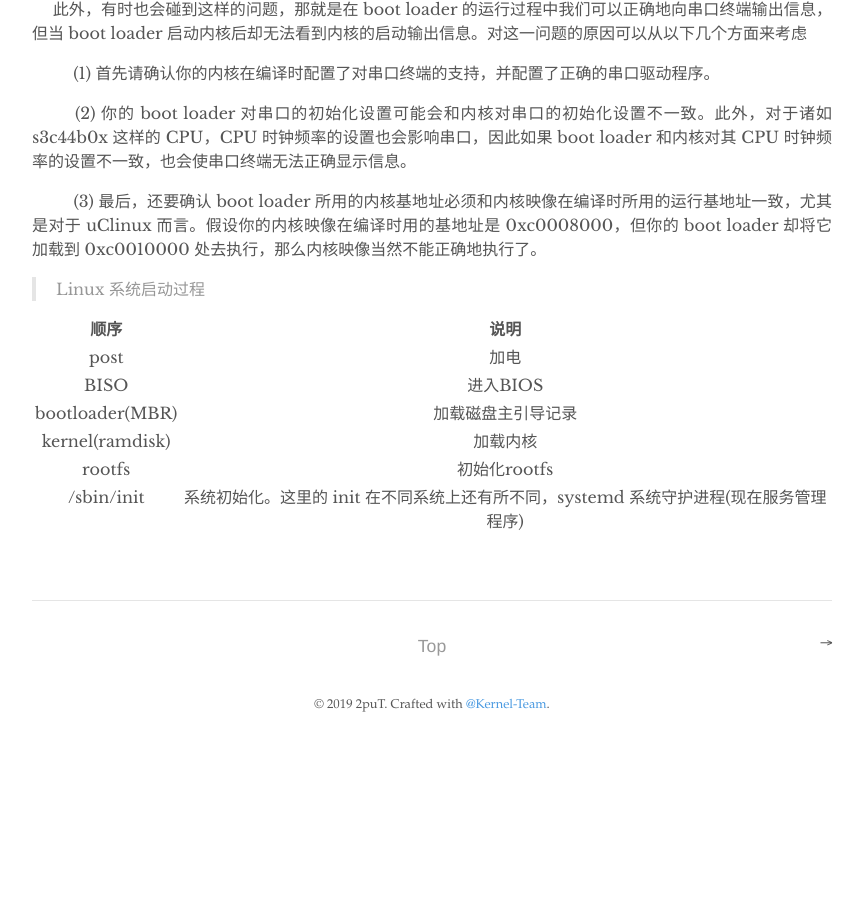
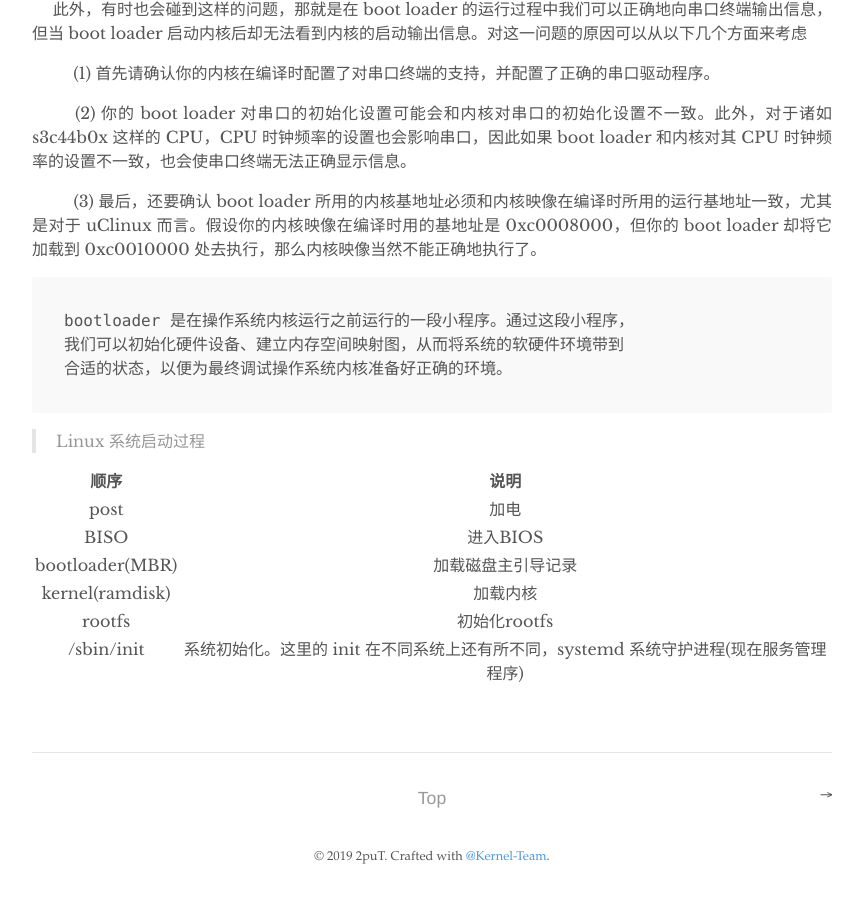
Before and after one commit to Kernel-Team/Kernel-Team.github.io, a Jekyll site: the page built from _posts/2019-07-19-Bootloader-operation-mechanism-analysis.md, in a window 1280 px wide and 900 px high, scrolled down 12522 px. Shown: the whole window, without its empty margins (208-1071 px from the left). Built offline with Jekyll 4.4.1, drawn with Linux system fonts in a browser that asks for light colours; before the commit the page ends 13270 px from its top, so only the background shows below that.

Commit message:
fix summary

````diff
--- a/_posts/2019-07-19-Bootloader-operation-mechanism-analysis.md
+++ b/_posts/2019-07-19-Bootloader-operation-mechanism-analysis.md
@@ -457,14 +457,16 @@ theKernel(0, ARCH_NUMBER, (u32) kernel_params_start);
 
 &emsp; &emsp; (3) 最后，还要确认 boot loader 所用的内核基地址必须和内核映像在编译时所用的运行基地址一致，尤其是对于 uClinux 而言。假设你的内核映像在编译时用的基地址是 0xc0008000，但你的 boot loader 却将它加载到 0xc0010000 处去执行，那么内核映像当然不能正确地执行了。
 
-
-
-
+```
+bootloader 是在操作系统内核运行之前运行的一段小程序。通过这段小程序，
+我们可以初始化硬件设备、建立内存空间映射图，从而将系统的软硬件环境带到
+合适的状态，以便为最终调试操作系统内核准备好正确的环境。
+```
 
 > Linux 系统启动过程
 
 | 		顺序			|		说明     		|
-| 		:---:		    |	 	:---: 			|
+| :--------------------:|:---------------------:|
 |		post			|		加电			|
 |		BISO			|		进入BIOS		|
 | bootloader(MBR)		|	加载磁盘主引导记录	|
````
